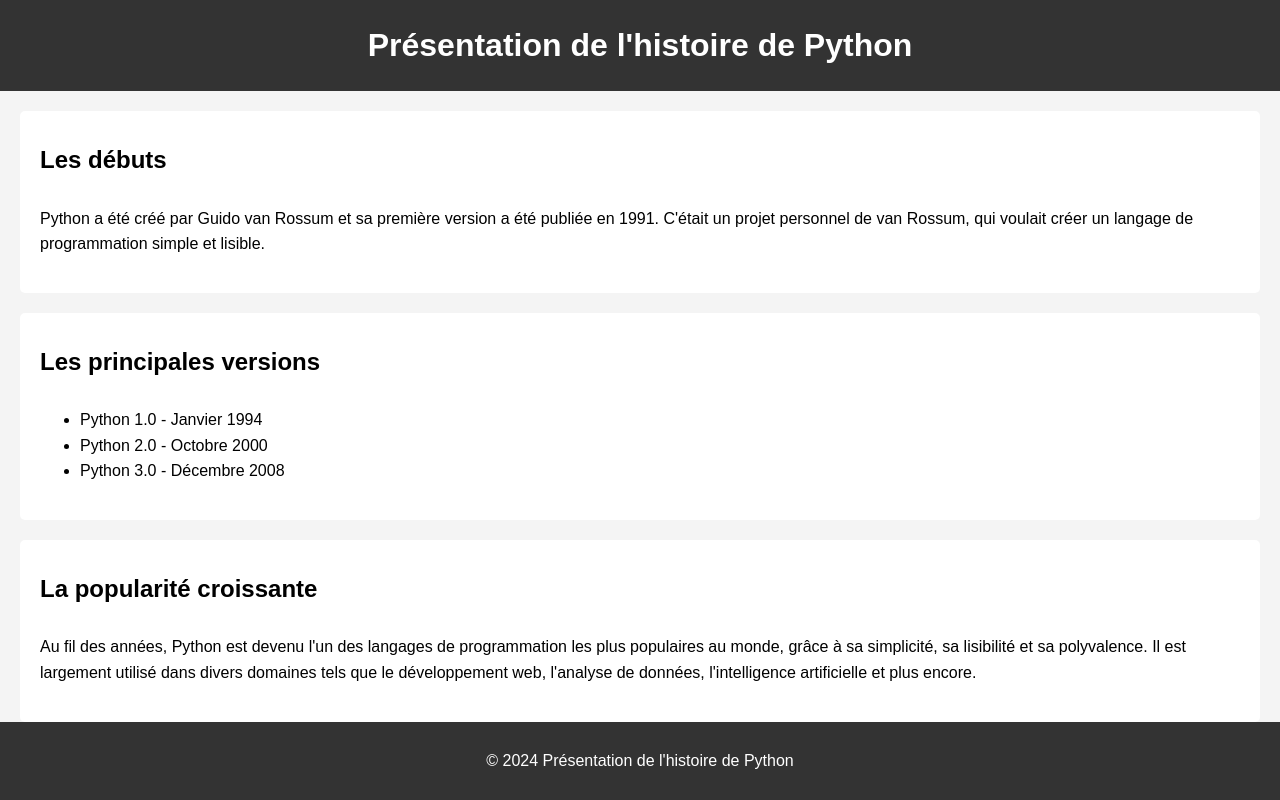
After one commit to craberomantique/projetchefdoeuvreV2, a Flask app: page /python in a window 1280 px wide. The commit adds this page. Run offline with Flask 3, Linux system fonts and the light colour scheme.

Commit message:
ajout page sur histoire python

```diff
--- a/FlaskApp/app.py
+++ b/FlaskApp/app.py
@@ -9,3 +9,7 @@ def welcome():
 @app.route('/bonjour/<string:name>')
 def bonjour(name: str):
     return render_template('bonjour.html', name=name)
+
+@app.route('/python')
+def python():
+    return render_template('python.html')
--- /dev/null
+++ b/FlaskApp/templates/python.html
@@ -0,0 +1,70 @@
+<!DOCTYPE html>
+<html lang="fr">
+<head>
+    <meta charset="UTF-8">
+    <meta name="viewport" content="width=device-width, initial-scale=1.0">
+    <title>Présentation de l'histoire de Python</title>
+    <style>
+        body {
+            font-family: Arial, sans-serif;
+            line-height: 1.6;
+            margin: 0;
+            padding: 0;
+            background-color: #f4f4f4;
+        }
+        header {
+            background: #333;
+            color: #fff;
+            padding: 10px 0;
+            text-align: center;
+        }
+        h1, h2, h3 {
+            margin: 0;
+            padding: 10px 0;
+        }
+        section {
+            background: #fff;
+            padding: 20px;
+            margin: 20px;
+            border-radius: 5px;
+        }
+        footer {
+            background: #333;
+            color: #fff;
+            padding: 10px 0;
+            text-align: center;
+            position: fixed;
+            bottom: 0;
+            width: 100%;
+        }
+    </style>
+</head>
+<body>
+    <header>
+        <h1>Présentation de l'histoire de Python</h1>
+    </header>
+
+    <section>
+        <h2>Les débuts</h2>
+        <p>Python a été créé par Guido van Rossum et sa première version a été publiée en 1991. C'était un projet personnel de van Rossum, qui voulait créer un langage de programmation simple et lisible.</p>
+    </section>
+
+    <section>
+        <h2>Les principales versions</h2>
+        <ul>
+            <li>Python 1.0 - Janvier 1994</li>
+            <li>Python 2.0 - Octobre 2000</li>
+            <li>Python 3.0 - Décembre 2008</li>
+        </ul>
+    </section>
+
+    <section>
+        <h2>La popularité croissante</h2>
+        <p>Au fil des années, Python est devenu l'un des langages de programmation les plus populaires au monde, grâce à sa simplicité, sa lisibilité et sa polyvalence. Il est largement utilisé dans divers domaines tels que le développement web, l'analyse de données, l'intelligence artificielle et plus encore.</p>
+    </section>
+
+    <footer>
+        <p>© 2024 Présentation de l'histoire de Python</p>
+    </footer>
+</body>
+</html>
--- a/FlaskApp/templates/welcome.html
+++ b/FlaskApp/templates/welcome.html
@@ -5,6 +5,7 @@
     </head>
     <body>
         <h1>Bienvenue sur le site de mon Projet Chef d'Oeuvre </h1>
-        <h2>Et ce superbe template</h2>
+        <h2>Index</h2>
+        <h3>Pour l'histoire de Python, ajoutez /python à l'URL.</h3>
     </body>
 </html>
```
Also changed, not shown: 1 other file.
